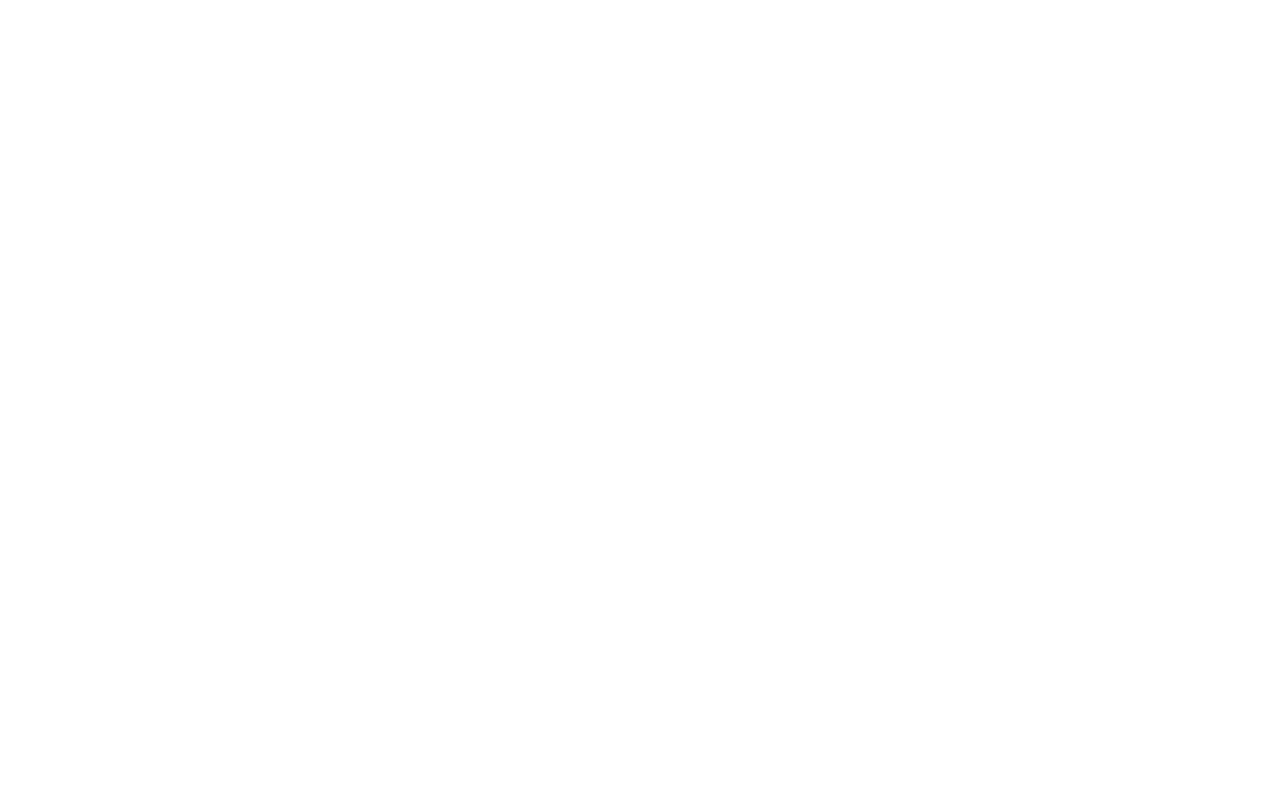
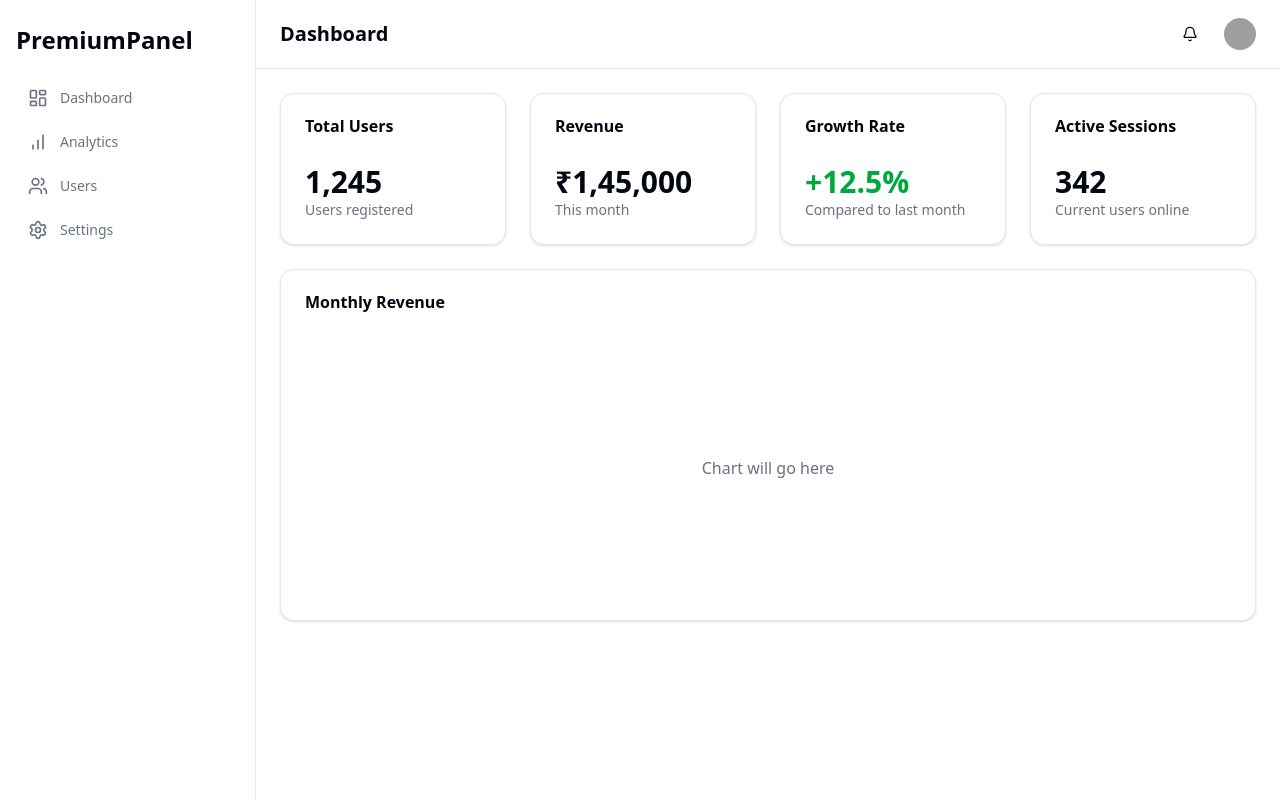
Before and after one commit to Shrey-Vats/clerk-js, a React (Vite) app in the folder client/: page / in a window 1280 px wide. Before the commit this address had no page. Built offline with nearby package versions, Linux system fonts and the light colour scheme; grey boxes are pictures that could not be loaded.

Commit message:
complete: setup

```diff
--- a/client/src/App.tsx
+++ b/client/src/App.tsx
@@ -1,25 +1,36 @@
-import './App.css'
 import { BrowserRouter as Router, Routes, Route } from "react-router-dom";
-import  {LoginPage } from "./pages/login.tsx";
-import { SignupPage } from './pages/signup.tsx';
-import VerifyEmailPage from './pages/verify.tsx';
-import OtpSentPage from './pages/OTPSendNotification.tsx';
+import {SignupPage} from "@/pages/signup";
+import {LoginPage} from "@/pages/login";
+import VerifyEmailPage from "@/pages/verify";
+import OtpSentPage from "@/pages/OTPSendNotification";
+import DashboardLayout from "./layouts/DashboardLayout";
+import Dashboard from "@/pages/Dashboard";
+import Analytics from "@/pages/Analytics";
+import Users from "@/pages/Users";
+import Settings from "@/pages/Settings";
 import { Toaster } from "sonner";
 
-function App() {
-
-
+export default function App() {
   return (
     <Router>
       <Routes>
+        {/* Public / Auth routes */}
         <Route path="/signup" element={<SignupPage />} />
         <Route path="/login" element={<LoginPage />} />
         <Route path="/verify" element={<VerifyEmailPage />} />
         <Route path="/otp-sent" element={<OtpSentPage />} />
+
+        {/* Dashboard routes - all nested under DashboardLayout */}
+        <Route path="/" element={<DashboardLayout />}>
+          <Route index element={<Dashboard />} /> {/* Default dashboard */}
+          <Route path="dashboard" element={<Dashboard />} />
+          <Route path="analytics" element={<Analytics />} />
+          <Route path="users" element={<Users />} />
+          <Route path="settings" element={<Settings />} />
+        </Route>
       </Routes>
+
       <Toaster richColors position="top-center" />
     </Router>
   );
 }
-
-export default App
--- /dev/null
+++ b/client/src/routes/AppRouter.tsx
@@ -0,0 +1,24 @@
+import { createBrowserRouter, RouterProvider } from "react-router-dom";
+import DashboardLayout from "@/layouts/DashboardLayout";
+import Dashboard from "@/pages/Dashboard";
+import Analytics from "@/pages/Analytics";
+import Users from "@/pages/Users";
+import Settings from "@/pages/Settings";
+
+const router = createBrowserRouter([
+  {
+    path: "/",
+    element: <DashboardLayout />,
+    children: [
+      { path: "dashboard", element: <Dashboard /> },
+      { path: "analytics", element: <Analytics /> },
+      { path: "users", element: <Users /> },
+      { path: "settings", element: <Settings /> },
+      { path: "", element: <Dashboard /> }, // Default redirect to dashboard
+    ],
+  },
+]);
+
+export default function AppRouter() {
+  return <RouterProvider router={router} />;
+}
```
